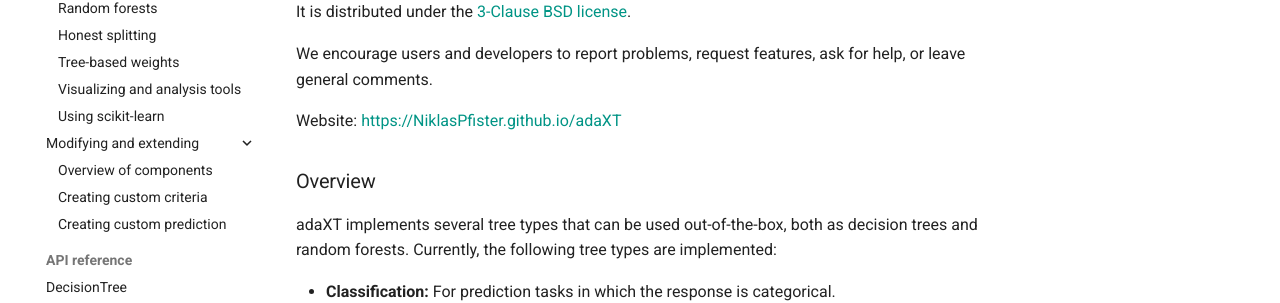
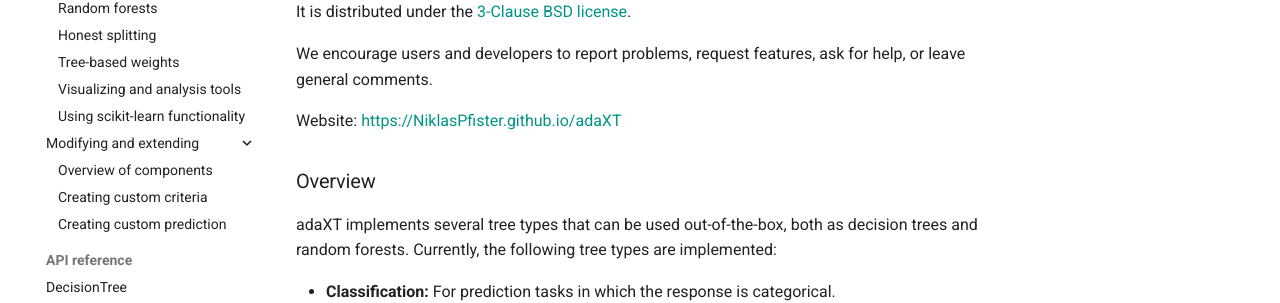
Before and after one commit to NiklasPfister/adaXT, an MkDocs documentation site: the page built from docs/index.md, in a window 1280 px wide. Shown: the part 273-576 px from the top of the page. Built offline with MkDocs 1.6.1 and Material for MkDocs 9.7.7, drawn with Linux system fonts in a browser that asks for light colours; comment, search, counter and statistics services are not loaded.

Commit message:
Update mkdocs.yml

```diff
--- a/mkdocs.yml
+++ b/mkdocs.yml
@@ -67,7 +67,7 @@ nav:
           - Honest splitting: user_guide/honest_splitting.md
           - Tree-based weights: user_guide/tree_based_weights.md
           - Visualizing and analysis tools: user_guide/vis_and_analysis.md
-          - Using scikit-learn: user_guide/scikit_learn.md
+          - Using scikit-learn functionality: user_guide/scikit_learn.md
       - Modifying and extending:
           - Overview of components: user_guide/overview_components.md
           - Creating custom criteria: user_guide/creatingCriteria.md
```
